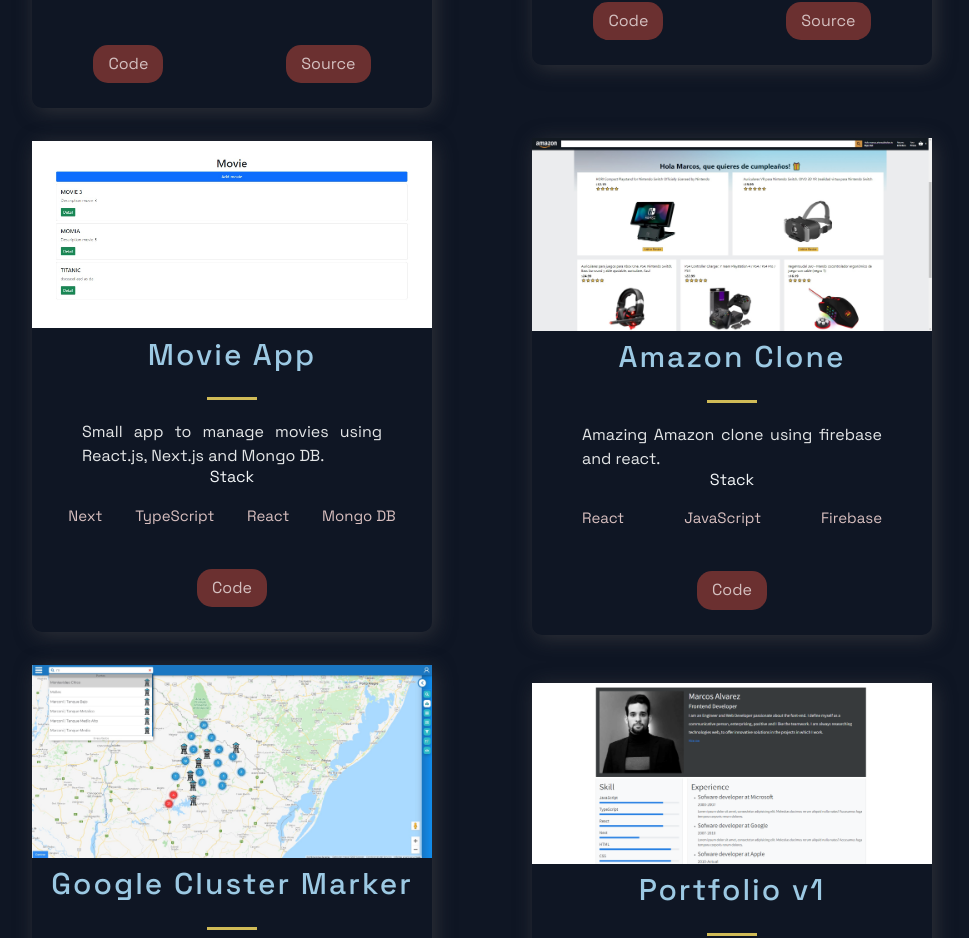
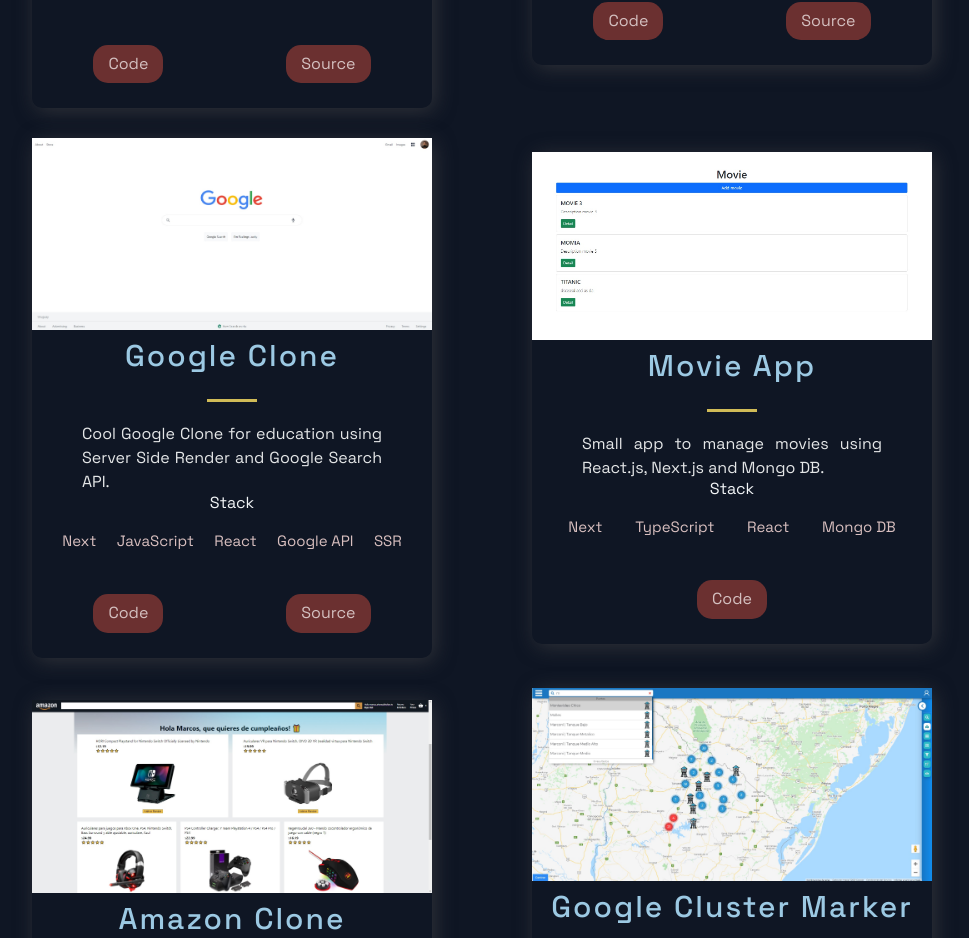
Before and after one commit to marcoss94/portfolio-next, a Next.js app: page / in a window 1280 px wide. Shown: the part 1385-2323 px from the top of the page, without its empty margins (158-1127 px from the left). Built offline with nearby package versions, Linux system fonts and the light colour scheme.

Commit message:
update projects

```diff
--- a/src/constants/constants.js
+++ b/src/constants/constants.js
@@ -20,6 +20,16 @@
     id: 1,
   },
   {
+    title: "Google Clone",
+    description:
+      "Cool Google Clone for education using Server Side Render and Google Search API.",
+    image: "/images/GoogleClone.jpg",
+    tags: ["Next", "JavaScript", "React", "Google API", "SSR"],
+    source: "https://google-clone-marcoss94.vercel.app/",
+    visit: "https://github.com/marcoss94/google-clone",
+    id: 2,
+  },
+  {
     title: "Movie App",
     description:
       "Small app to manage movies using React.js, Next.js and Mongo DB.",
@@ -27,7 +37,7 @@
     tags: ["Next", "TypeScript", "React", "Mongo DB"],
     // source: "https://google.com",
     visit: "https://github.com/marcoss94/movie-next",
-    id: 2,
+    id: 3,
   },
   {
     title: "Amazon Clone",
@@ -36,7 +46,7 @@
     tags: ["React", "JavaScript", "Firebase"],
     // source: "https://google.com",
     visit: "https://github.com/marcoss94/AmazonClone",
-    id: 3,
+    id: 4,
   },
   {
     title: "Google Cluster Marker",
@@ -46,7 +56,7 @@
     tags: ["React", "JavaScript", "Google Maps", "Redux"],
     // source: "https://google.com",
     visit: "https://github.com/marcoss94/GoogleMaps-ClusterMarker-React-",
-    id: 4,
+    id: 5,
   },
   {
     title: "Portfolio v1",
@@ -55,7 +65,7 @@
     tags: ["React", "TypeScript", "Next", "Bootswach"],
     source: "https://my-portfolio-marcoss94.vercel.app/",
     visit: "https://github.com/marcoss94/portafolio_next",
-    id: 5,
+    id: 6,
   },
   {
     title: "Portfolio v2",
@@ -64,7 +74,7 @@
     tags: ["React", "JavaScript", "Next", "Styled-Components"],
     source: "https://portfolio-v2-marcoss94.vercel.app/",
     visit: "https://github.com/marcoss94/portfolio-next",
-    id: 6,
+    id: 7,
   },
 ];
 
```
Also changed, not shown: public/images/GoogleClone.jpg (added).
